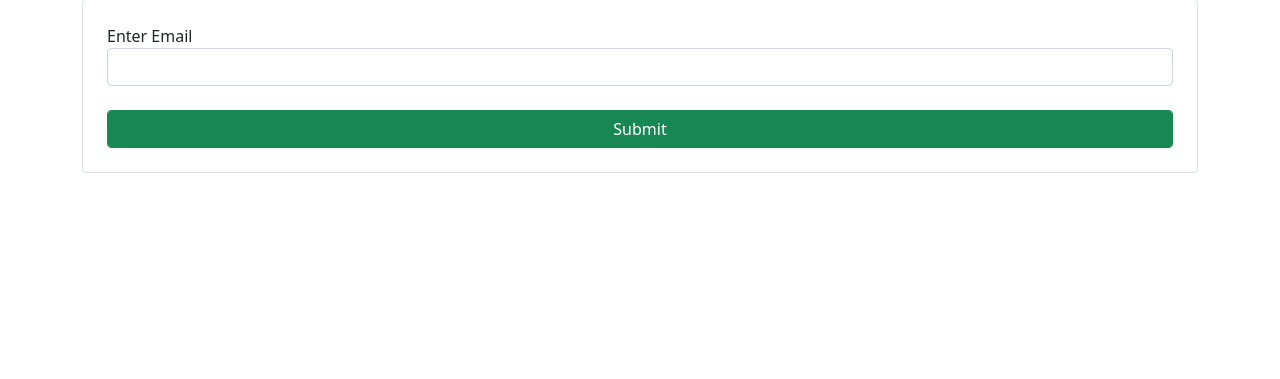
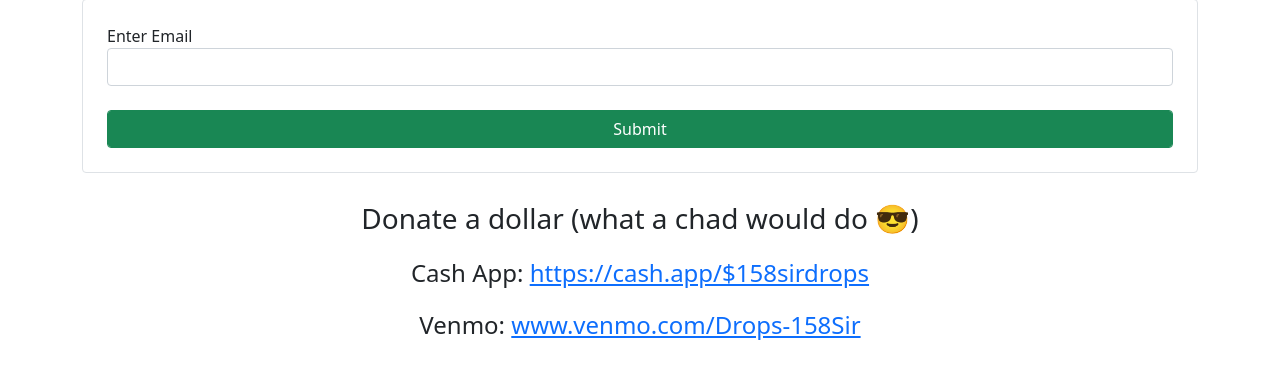
Before and after one commit to lentrekin1/dropsTracker, a Flask app: page / in a window 1280 px wide. Shown: the part 231-610 px from the top of the page. Run offline with Flask 2, Linux system fonts and the light colour scheme.

Commit message:
added donation links

```diff
--- a/templates/home.html
+++ b/templates/home.html
@@ -32,6 +32,12 @@
             <button class="btn btn-success form-control" id="submit" name="submit" type="submit">Submit</button>
         </form>
     </div>
+    <br>
+    <div style="text-align: center;">
+        <p class="fs-3">Donate a dollar (what a chad would do 😎)</p>
+        <p class="fs-4">Cash App: <a href="https://cash.app/$158sirdrops">https://cash.app/$158sirdrops</a></p>
+        <p class="fs-4">Venmo: <a href="www.venmo.com/u/Drops-158Sir">www.venmo.com/Drops-158Sir</a></p>
+    </div>
 </div>
 <script crossorigin="anonymous"
         integrity="sha384-JEW9xMcG8R+pH31jmWH6WWP0WintQrMb4s7ZOdauHnUtxwoG2vI5DkLtS3qm9Ekf"
```
